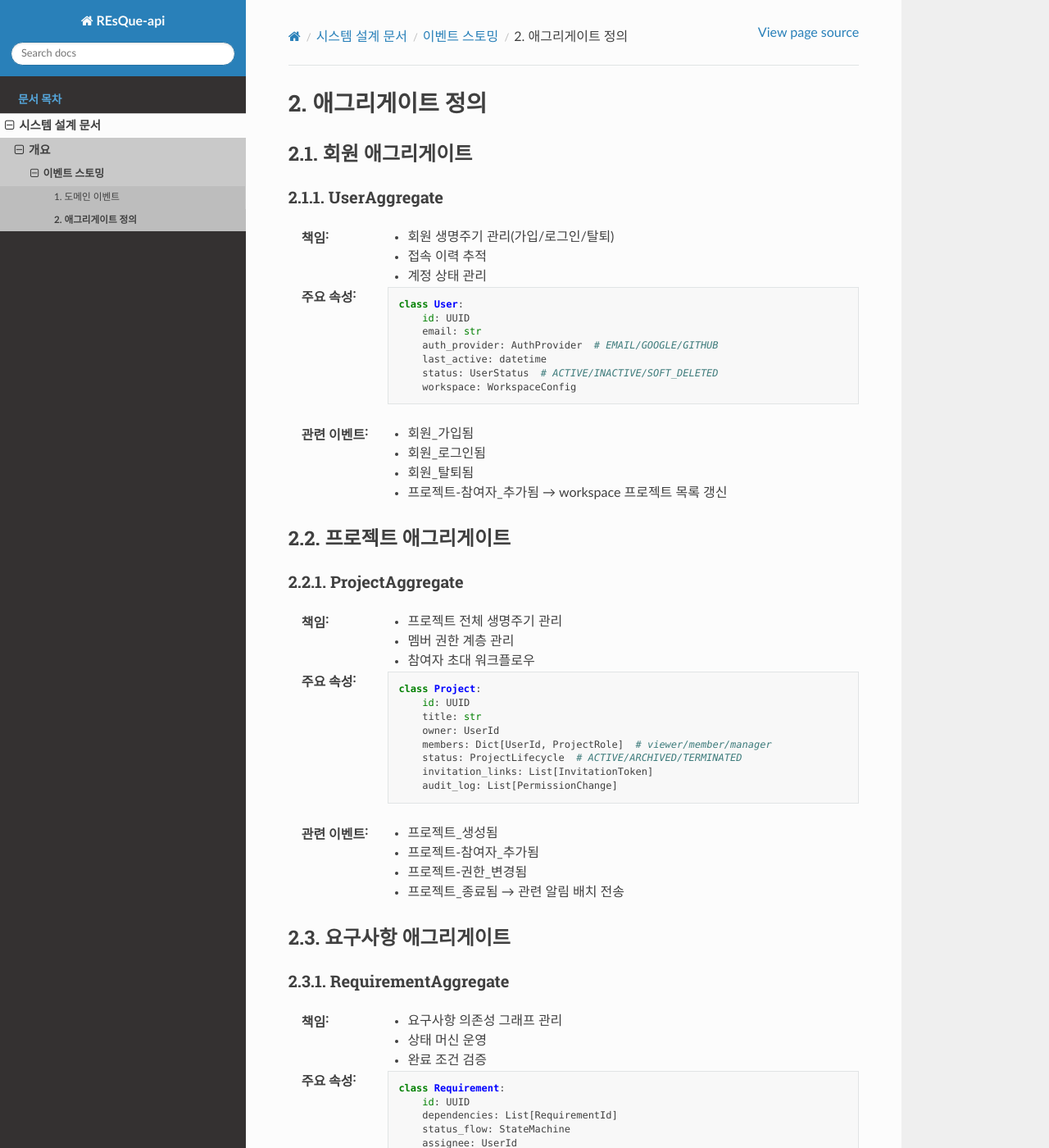
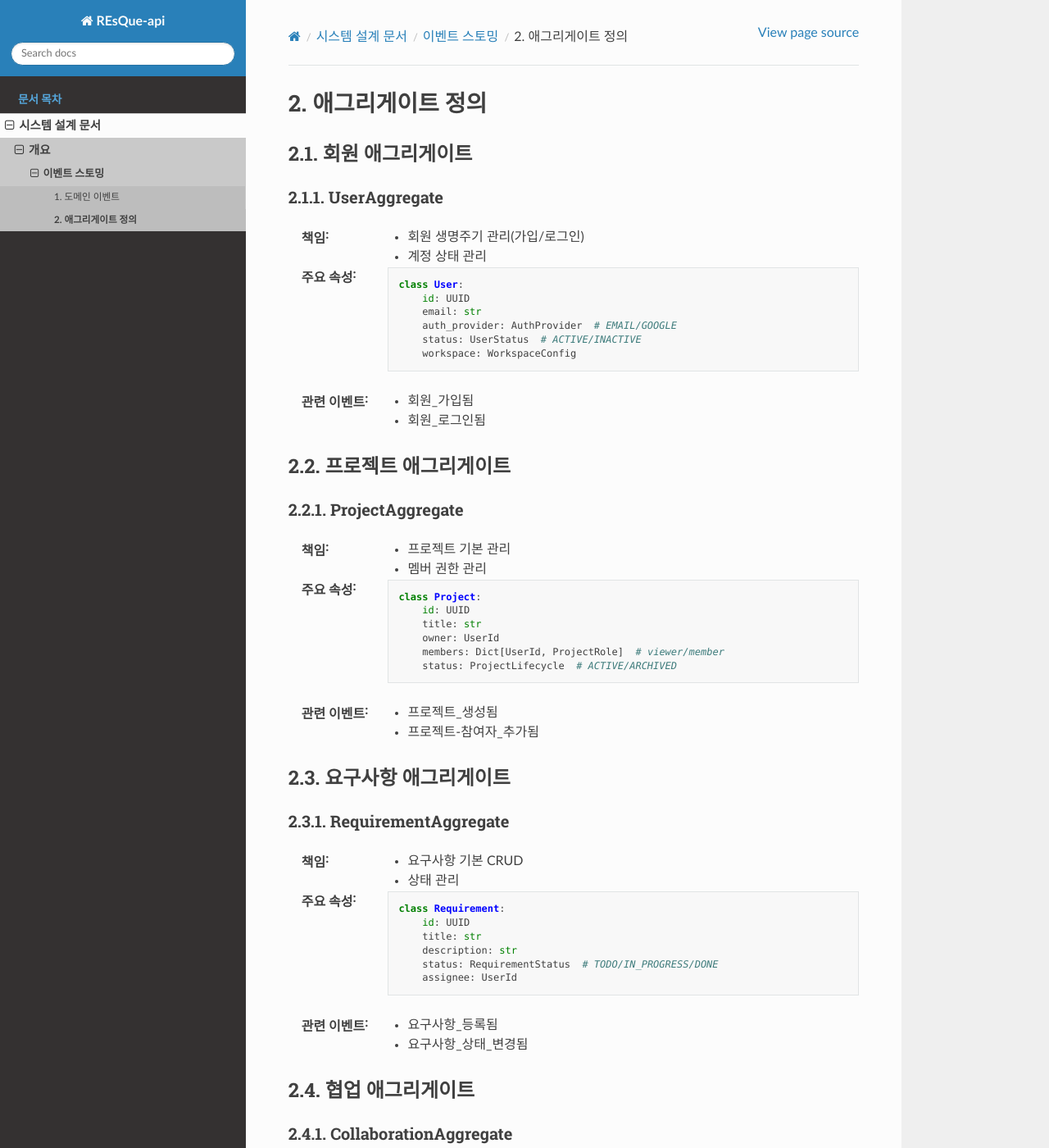
Before and after one commit to zeyakim-dev/REsQue-api, a Sphinx documentation site: the page built from docs/sphinx/source/design/event_storming/02_aggregates.rst, in a window 1280 px wide and 1400 px high. Shown: the whole window at 82% size. Built offline with Sphinx 7.4.7 and the Read the Docs theme 3.1.0, drawn with Linux system fonts in a browser that asks for light colours; some of the changed text lies outside the part shown.

Commit message:
📝 Simplify Event Storming aggregates with reduced scope and details

```diff
--- a/docs/sphinx/source/design/event_storming/02_aggregates.rst
+++ b/docs/sphinx/source/design/event_storming/02_aggregates.rst
@@ -8,8 +8,7 @@
 UserAggregate
 ^^^^^^^^^^^^^
 :책임:
-    * 회원 생명주기 관리(가입/로그인/탈퇴)
-    * 접속 이력 추적
+    * 회원 생명주기 관리(가입/로그인)
     * 계정 상태 관리
 
 :주요 속성:
@@ -18,16 +17,13 @@ UserAggregate
         class User:
             id: UUID
             email: str
-            auth_provider: AuthProvider  # EMAIL/GOOGLE/GITHUB
-            last_active: datetime
-            status: UserStatus  # ACTIVE/INACTIVE/SOFT_DELETED
+            auth_provider: AuthProvider  # EMAIL/GOOGLE
+            status: UserStatus  # ACTIVE/INACTIVE
             workspace: WorkspaceConfig
 
 :관련 이벤트:
     * 회원_가입됨
     * 회원_로그인됨
-    * 회원_탈퇴됨
-    * 프로젝트-참여자_추가됨 → workspace 프로젝트 목록 갱신
 
 프로젝트 애그리게이트
 ---------------------
@@ -35,9 +31,8 @@ UserAggregate
 ProjectAggregate
 ^^^^^^^^^^^^^^^^
 :책임:
-    * 프로젝트 전체 생명주기 관리
-    * 멤버 권한 계층 관리
-    * 참여자 초대 워크플로우
+    * 프로젝트 기본 관리
+    * 멤버 권한 관리
 
 :주요 속성:
     .. code-block:: python
@@ -46,16 +41,12 @@ ProjectAggregate
             id: UUID
             title: str
             owner: UserId
-            members: Dict[UserId, ProjectRole]  # viewer/member/manager
-            status: ProjectLifecycle  # ACTIVE/ARCHIVED/TERMINATED
-            invitation_links: List[InvitationToken]
-            audit_log: List[PermissionChange]
+            members: Dict[UserId, ProjectRole]  # viewer/member
+            status: ProjectLifecycle  # ACTIVE/ARCHIVED
 
 :관련 이벤트:
     * 프로젝트_생성됨
     * 프로젝트-참여자_추가됨
-    * 프로젝트-권한_변경됨
-    * 프로젝트_종료됨 → 관련 알림 배치 전송
 
 요구사항 애그리게이트
 ---------------------
@@ -63,26 +54,22 @@ ProjectAggregate
 RequirementAggregate
 ^^^^^^^^^^^^^^^^^^^^
 :책임:
-    * 요구사항 의존성 그래프 관리
-    * 상태 머신 운영
-    * 완료 조건 검증
+    * 요구사항 기본 CRUD
+    * 상태 관리
 
 :주요 속성:
     .. code-block:: python
 
         class Requirement:
             id: UUID
-            dependencies: List[RequirementId]
-            status_flow: StateMachine
+            title: str
+            description: str
+            status: RequirementStatus  # TODO/IN_PROGRESS/DONE
             assignee: UserId
-            completion_conditions: CompletionPolicy
-            timeline: List[StatusTransition]
 
 :관련 이벤트:
     * 요구사항_등록됨
-    * 요구사항-선행조건_연결됨
     * 요구사항_상태_변경됨
-    * 요구사항_완료됨
 
 협업 애그리게이트
 -----------------
```
